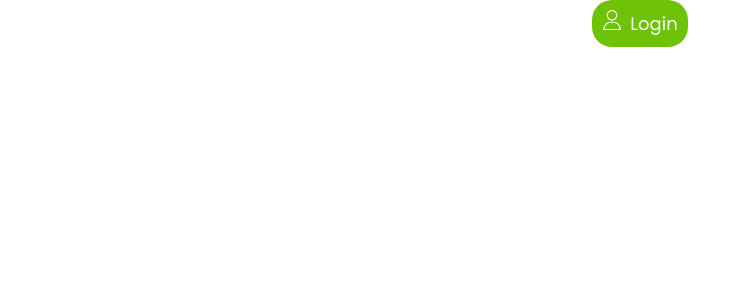
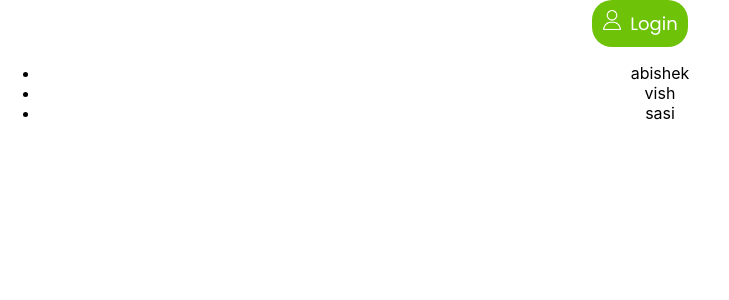
Before and after one commit to Abishekpriyan12/Tosstheturf-, a React (Create React App) app in the folder client/: page / in a window 1280 px wide. Shown: the top 300 px of the page, without its empty margins (0-729 px from the left). Built offline with nearby package versions, Linux system fonts and the light colour scheme.

Commit message:
Created Search Component

```diff
--- a/client/src/components/Home-Component/HomePageComponent.js
+++ b/client/src/components/Home-Component/HomePageComponent.js
@@ -1,8 +1,19 @@
-import React from "react";
+import React, { useState } from "react";
 import ButtonComponent from "../Button-Component/ButtonComponent";
 const HomePageComponent = () => {
+    const [data] = useState(['abishek', 'vish', 'sasi'])
+    const [dummy,setdummy] = useState(data)
     return(<div className="home-page">
         <ButtonComponent iconPath="user.png" btnName="Login"></ButtonComponent>
+        <ul>
+       { dummy.map((item,index)=>{
+        console.log(item);
+
+      return <li key={index}>{item}</li>
+
+
+        })}
+        </ul>
     </div>)
 };
 export default HomePageComponent;
```
Also changed, not shown: client/src/components/Search-Component/SearchComponent.js (added, +16 -0 lines), client/src/components/Search-Component/SearchComponent..css (added).
